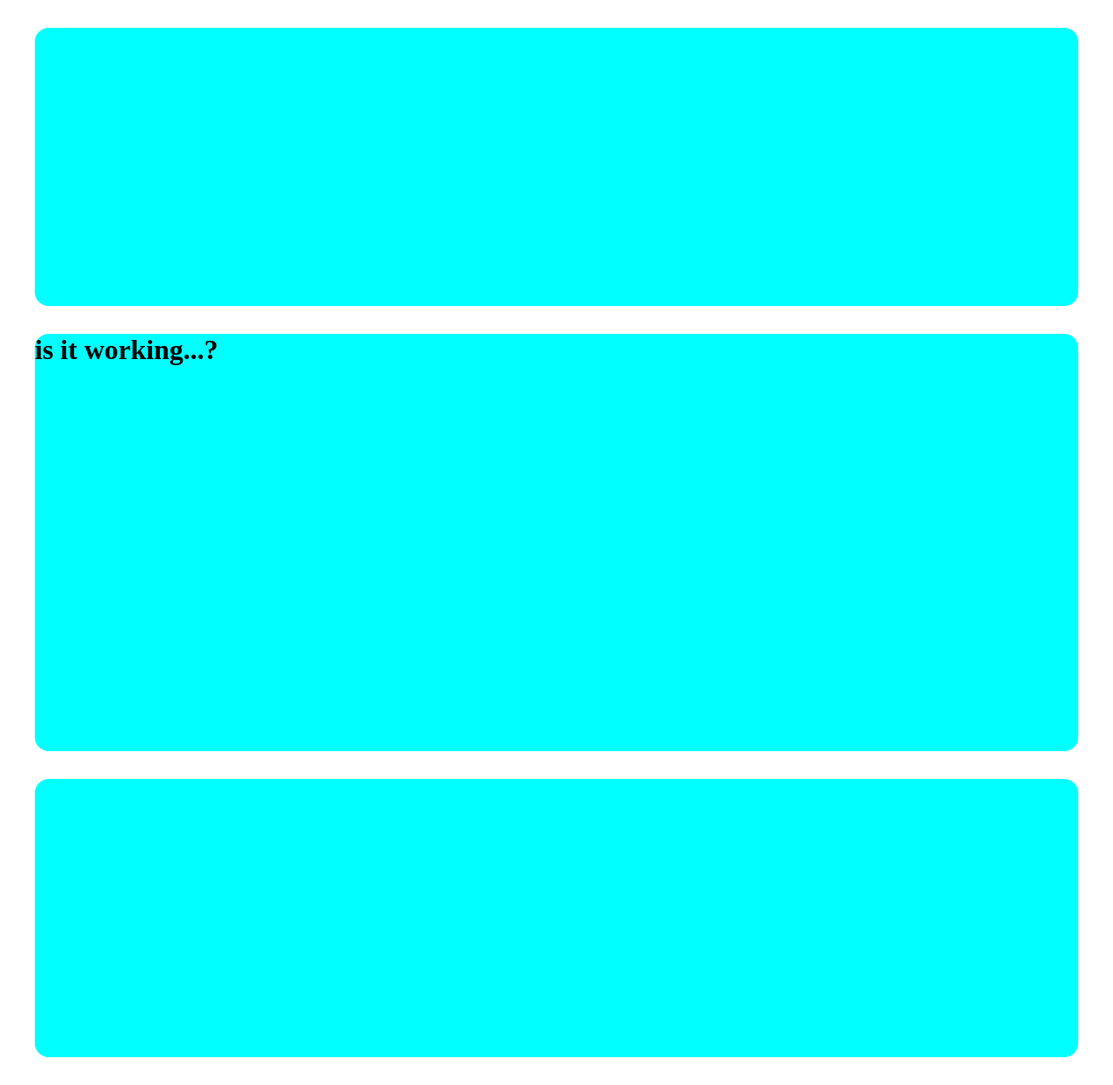
After one commit to timgotango/gis_4ban_timproject22, a Django app: template accountapp/templates/accountapp/hello_world.html in a window 1280 px wide. The commit adds this page. Shown: the whole page at 87% size. Run offline with Django 3.2, Linux system fonts and the light colour scheme; the template is opened without the code that fills it, so the values that code supplies are empty; parts of the project's set-up code (start-up, migrations or seed data) failed here and were passed over.

Commit message:
second commit with hello_world.html

```diff
--- /dev/null
+++ b/accountapp/templates/accountapp/hello_world.html
@@ -0,0 +1,7 @@
+{% extends 'base.html' %}
+
+{% block content %}
+<div style="height: 30rem; background-color: aqua; margin: 2rem; border-radius:1rem;">
+    <h1>is it working...?</h1>
+</div>
+{% endblock %}
--- a/accountapp/views.py
+++ b/accountapp/views.py
@@ -4,4 +4,4 @@ from django.shortcuts import render
 
 # Create your views here.
 def hello_world(request):
-    return HttpResponse('Hello World!!!')
+    return render(request, 'accountapp/hello_world.html')
--- a/templates/base.html
+++ b/templates/base.html
@@ -1,10 +1,12 @@
 <!DOCTYPE html>
 <html lang="en">
-<head>
-    <meta charset="UTF-8">
-    <title>Title</title>
-</head>
+{% include 'head.html' %}
 <body>
+
+{% include 'header.html' %}
+{% block content %}
+{% endblock %}
+{% include 'footer.html' %}
 
 </body>
 </html>
--- /dev/null
+++ b/templates/footer.html
@@ -0,0 +1,3 @@
+<div style="height: 20rem; background-color: aqua; margin: 2rem; border-radius:1rem;">
+
+</div>
--- /dev/null
+++ b/templates/head.html
@@ -0,0 +1,4 @@
+<head>
+    <meta charset="UTF-8">
+    <title>Title</title>
+</head>
--- /dev/null
+++ b/templates/header.html
@@ -0,0 +1,3 @@
+<div style="height: 20rem; background-color: aqua; margin: 2rem; border-radius:1rem;">
+
+</div>
```
